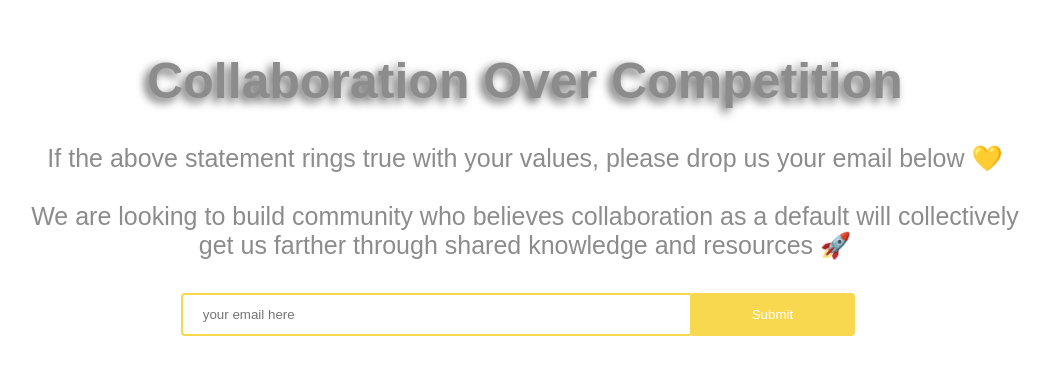
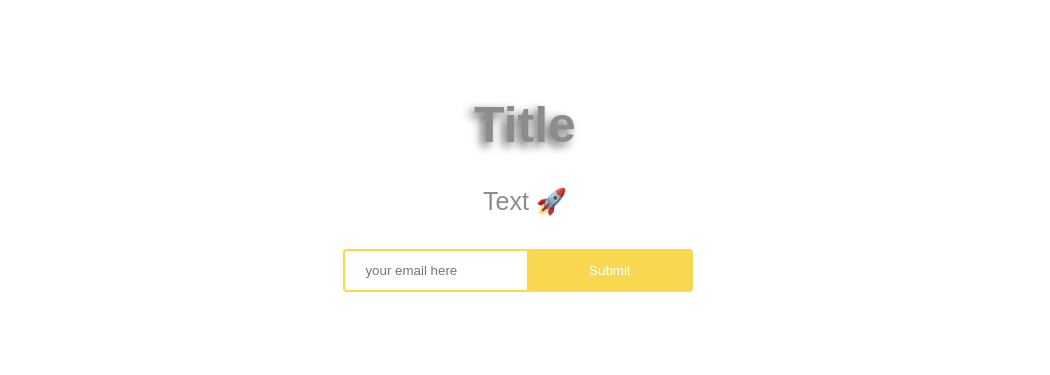
Before and after one commit to wndsrfr21/landingpagetemplate, a plain HTML site: page index.html in a window 1280 px wide. Shown: the part 223-598 px from the top of the page, without its empty margins (115-1165 px from the left). Drawn offline with Linux system fonts and the light colour scheme; a web font is replaced by a local one.

Commit message:
generic text update

```diff
--- a/index.html
+++ b/index.html
@@ -69,13 +69,11 @@
   <div class="flex-box">
     <div class="box">
     <div>
-        <H1>Collaboration Over Competition</H1>
+        <H1>Title</H1>
     </div>
     <div>
       <P>
-      If the above statement rings true with your values, please drop us your email below 💛
-        <BR><BR>
-      We are looking to build community who believes collaboration as a default will collectively get us farther through shared knowledge and resources 🚀
+      Text 🚀
     </P>
     </div>
     <div>
```
